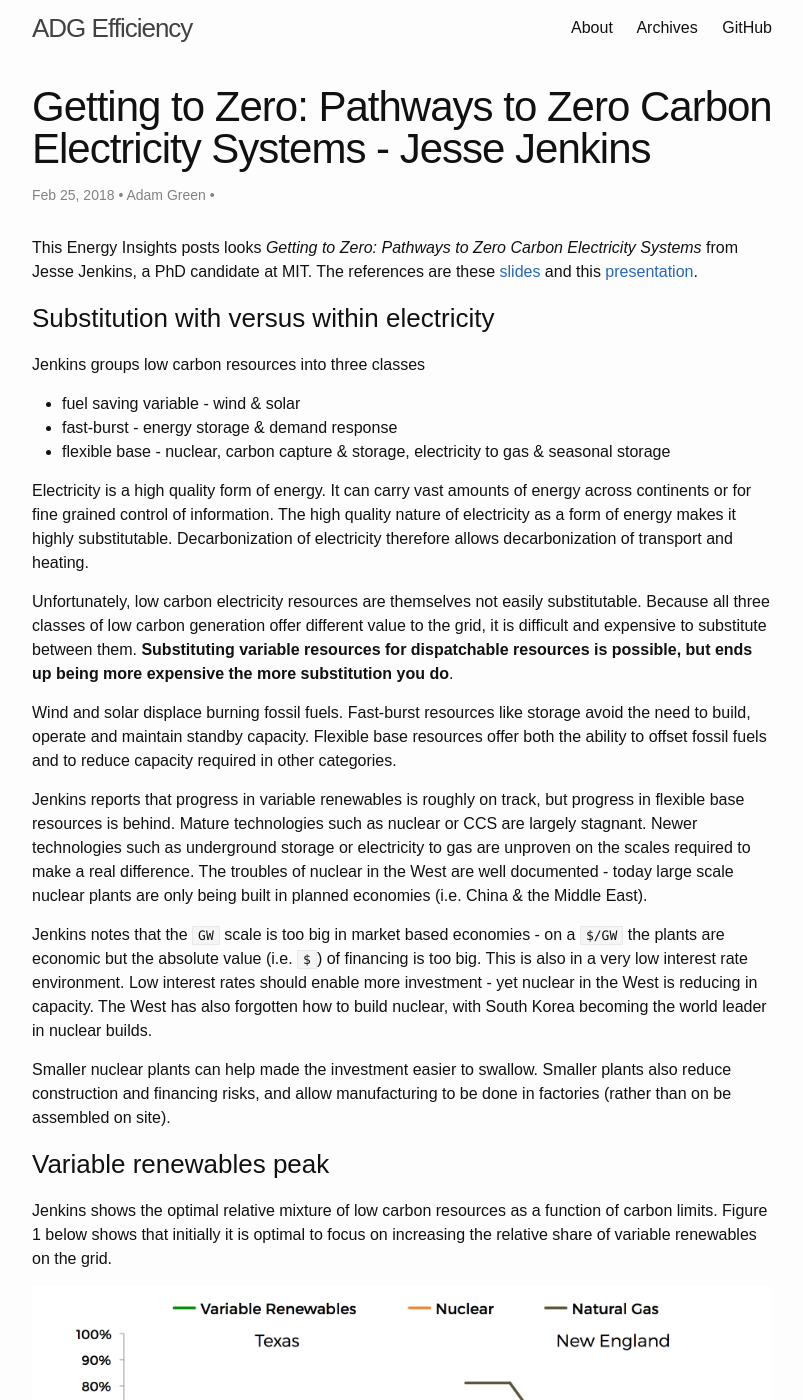
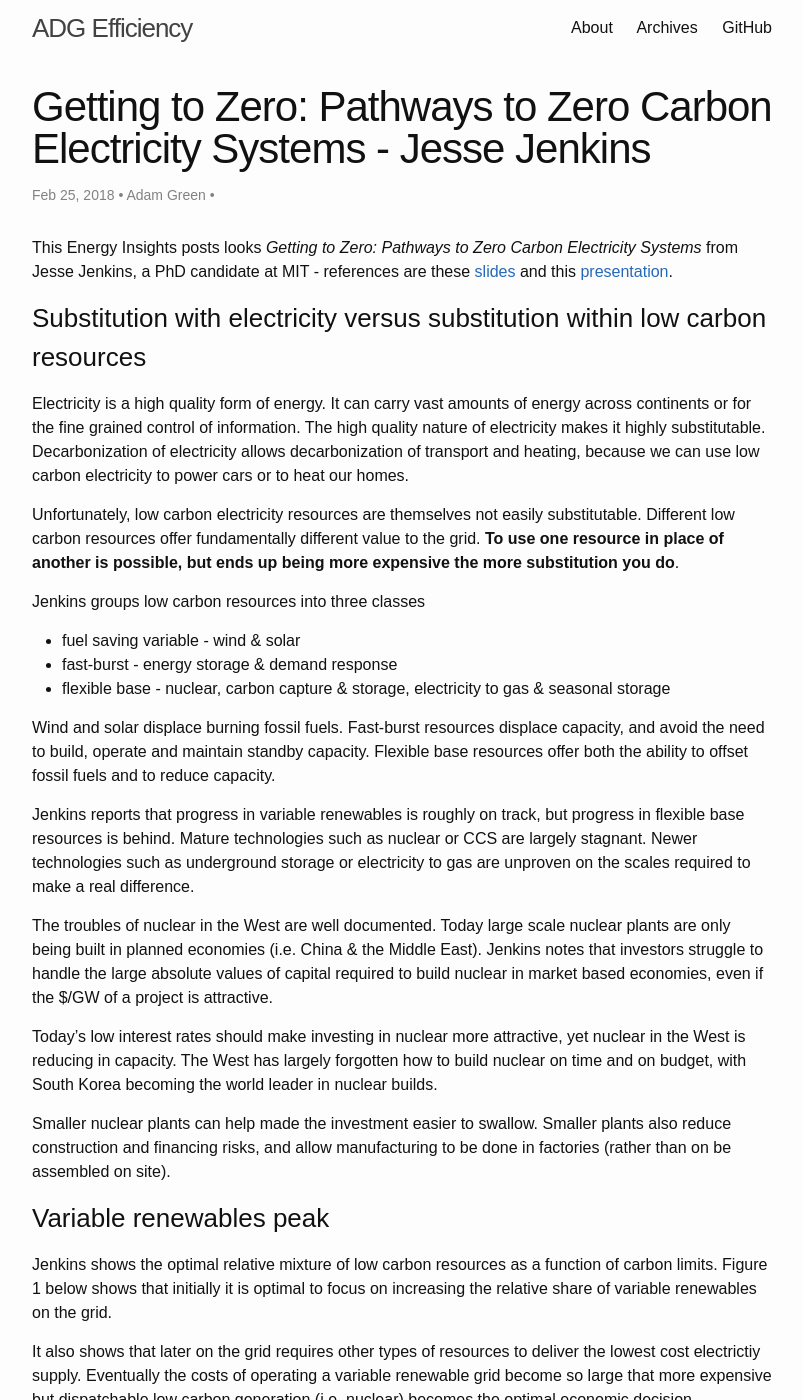
Before and after one commit to ADGEfficiency/adgefficiency.github.io, a Jekyll site: the page built from _posts/2018-02-25-getting-to-zero-jenkins.md, in a window 1280 px wide and 1400 px high. Shown: the whole window, without its empty margins (238-1041 px from the left). Built offline with Jekyll 4.4.1, drawn with Linux system fonts in a browser that asks for light colours; some of the changed text lies outside the part shown.

Commit message:
conversion from wordpress

```diff
--- a/_posts/2018-02-25-getting-to-zero-jenkins.md
+++ b/_posts/2018-02-25-getting-to-zero-jenkins.md
@@ -7,40 +7,43 @@ categories:
   - Energy Insights
 ---
 
-This Energy Insights posts looks *Getting to Zero: Pathways to Zero Carbon Electricity Systems* from Jesse Jenkins, a PhD candidate at MIT.  The references are these  [slides](https://kleinmanenergy.upenn.edu/sites/default/files/Getting_to_Zero.pdf) and this [presentation](https://kleinmanenergy.upenn.edu/events/getting-zero-pathways-zero-carbon-electricity-systems).
+This Energy Insights posts looks *Getting to Zero: Pathways to Zero Carbon Electricity Systems* from Jesse Jenkins, a PhD candidate at MIT - references are these  [slides](https://kleinmanenergy.upenn.edu/sites/default/files/Getting_to_Zero.pdf) and this [presentation](https://kleinmanenergy.upenn.edu/events/getting-zero-pathways-zero-carbon-electricity-systems).
 
-### Substitution with versus within electricity
+### Substitution with electricity versus substitution within low carbon resources
+
+Electricity is a high quality form of energy.  It can carry vast amounts of energy across continents or for the fine grained control of information.  The high quality nature of electricity makes it highly substitutable. Decarbonization of electricity allows decarbonization of transport and heating, because we can use low carbon electricity to power cars or to heat our homes.
+
+Unfortunately, low carbon electricity resources are themselves not easily substitutable.  Different low carbon resources offer fundamentally different value to the grid.  **To use one resource in place of another is possible, but ends up being more expensive the more substitution you do**.
+
 Jenkins groups low carbon resources into three classes
 - fuel saving variable - wind & solar
 - fast-burst - energy storage & demand response
 - flexible base - nuclear, carbon capture & storage, electricity to gas & seasonal storage
 
-Electricity is a high quality form of energy.  It can carry vast amounts of energy across continents or for fine grained control of information.  The high quality nature of electricity as a form of energy makes it highly substitutable.  Decarbonization of electricity therefore allows decarbonization of transport and heating.
+Wind and solar displace burning fossil fuels.  Fast-burst resources displace capacity, and avoid the need to build, operate and maintain standby capacity.  Flexible base resources offer both the ability to offset fossil fuels and to reduce capacity.
 
-Unfortunately, low carbon electricity resources are themselves not easily substitutable.  Because all three classes of low carbon generation offer different value to the grid, it is difficult and expensive to substitute between them.  **Substituting variable resources for dispatchable resources is possible, but ends up being more expensive the more substitution you do**.
+Jenkins reports that progress in variable renewables is roughly on track, but progress in flexible base resources is behind.  Mature technologies such as nuclear or CCS are largely stagnant.  Newer technologies such as underground storage or electricity to gas are unproven on the scales required to make a real difference.
 
-Wind and solar displace burning fossil fuels.  Fast-burst resources like storage avoid the need to build, operate and maintain standby capacity.  Flexible base resources offer both the ability to offset fossil fuels and to reduce capacity required in other categories.
+The troubles of nuclear in the West are well documented.  Today large scale nuclear plants are only being built in planned economies (i.e. China & the Middle East).  Jenkins notes that investors struggle to handle the large absolute values of capital required to build nuclear in market based economies, even if the $/GW of a project is attractive.
 
-Jenkins reports that progress in variable renewables is roughly on track, but progress in flexible base resources is behind.  Mature technologies such as nuclear or CCS are largely stagnant.  Newer technologies such as underground storage or electricity to gas are unproven on the scales required to make a real difference.  The troubles of nuclear in the West are well documented - today large scale nuclear plants are only being built in planned economies (i.e. China & the Middle East).
-
-Jenkins notes that the `GW` scale is too big in market based economies - on a `$/GW` the plants are economic but the absolute value (i.e. `$`) of financing is too big.  This is also in a very low interest rate environment.  Low interest rates should enable more investment - yet nuclear in the West is reducing in capacity.  The West has also forgotten how to build nuclear, with South Korea becoming the world leader in nuclear builds.
+Today's low interest rates should make investing in nuclear more attractive, yet nuclear in the West is reducing in capacity.  The West has largely forgotten how to build nuclear on time and on budget, with South Korea becoming the world leader in nuclear builds.
 
 Smaller nuclear plants can help made the investment easier to swallow.  Smaller plants also reduce construction and financing risks, and allow manufacturing to be done in factories (rather than on be assembled on site).
 
 ###  Variable renewables peak
 Jenkins shows the optimal relative mixture of low carbon resources as a function of carbon limits.  Figure 1 below shows that initially it is optimal to focus on increasing the relative share of variable renewables on the grid.
 
+It also shows that later on the grid requires other types of resources to deliver the lowest cost electrictiy supply.  Eventually the costs of operating a variable renewable grid become so large that more expensive but dispatchable low carbon generation (i.e. nuclear) becomes the optimal economic decision.
+
 ![Figure 1]({{ "/assets/getting_zero/fig1.png"}})
 **[Figure 1 – It's not a straight line to zero (Getting to Zero: Pathways to Zero Carbon Electricity Systems) ](https://kleinmanenergy.upenn.edu/sites/default/files/Getting_to_Zero.pdf)**
 
-Eventually the costs of operating a variable renewable grid become so large that more expensive but dispatchable low carbon generation (i.e. nuclear) becomes the optimal economic decision.
-
-**This means that we must continue to develop, support and improve fast-burst and flexible low carbon resources alongside variable renewables.  Not because we need them today but because we need them tomorrow.**
+This means that we must continue to develop, support and improve fast-burst and flexible low carbon resources alongside variable renewables.  Not because we need them today but because we need them tomorrow.
 
 ### Value versus cost
-Jenkins explains the historical mental model for supporting clean technology.  Subsidies allow a technology to move up it's experience curve.  The path taken depends on the technology, and often includes developing economies of scale (i.e. in manufacturing or supply chains) and accumulation of iterative 'learning by doing' improvements.  Once the cost of the technology is low enough then the technology can stand on it’s own two feet without subsidy.
+Jenkins explains the historical mental model for supporting clean technology - that subsidies allow a technology to reduce its costs and move up it's experience curve.  The path taken depends on the technology, and often includes developing economies of scale (i.e. in manufacturing or supply chains) and accumulation of iterative 'learning by doing' improvements.  Once the cost of the technology is low enough then the technology can stand on it’s own two feet without subsidy.
 
-The new mental model is that as renewable penetrations increase we are seeing decreases in cost - but also a concurrent decreases in value.  Because renewables generate at the same time, the oversupply during these times drives down electricity prices.  This driving down of prices is a signal that the grid isn’t valuing generation during these time periods.  If the value of electricity generated is very low then even very cheap plants won’t get built.
+The new mental model is that as renewable penetrations increase we are see both decreases in cost and a concurrent decrease in value.  Because renewables generate at the same time, the oversupply during these times drives down electricity prices.  This driving down of prices is a signal that the grid isn’t valuing generation during these time periods.  **If the value of electricity generated by renewables is very low then even very cheap plants won’t get built**.
 
 ![Figure 2]({{ "/assets/getting_zero/fig2.png"}})
 **[Figure 2 – A race between declining cost and value (Getting to Zero: Pathways to Zero Carbon Electricity Systems) ](https://kleinmanenergy.upenn.edu/sites/default/files/Getting_to_Zero.pdf)**
```
Also changed, not shown: other parts of _posts/2018-02-25-getting-to-zero-jenkins.md (+2 -2 lines), _posts/2016-12-08-energy-basics-ambient-temperature-impact-on-gas-turbine-performance.md (+2 -2 lines), _posts/2016-12-16-energy-basics-four-negative-effects-of-high-return-temperatures.md (+1 -1 lines), _posts/2016-12-20-energy-insights-a-look-at-wind-and-solar.md (added, +36 -0 lines), _posts/2016-12-24-energy-insights-iea-2016-world-energy-outlook.md (added, +56 -0 lines), _posts/2017-01-05-energy-insights-vaclav-smil-on-carbon-capture-storage.md (added, +36 -0 lines), _posts/2017-01-09-energy-basics-fixed-versus-variable-costs.md (added, +47 -0 lines), _posts/2017-01-15-does-combined-heat-power-provide-a-carbon-benefit.md (added, +85 -0 lines), _posts/2017-12-27-state-energy-storage-america-energy-insights.md (added, +31 -0 lines), assets/chp_carbon_benefit/fig1.png (added), assets/chp_carbon_benefit/fig2.png (added), assets/chp_carbon_benefit/fig3.png (added), 1 other file.
